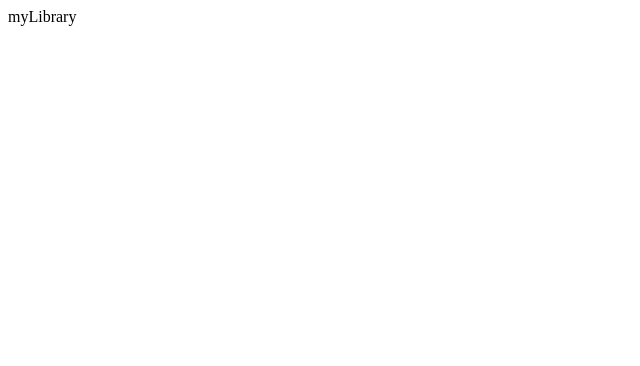
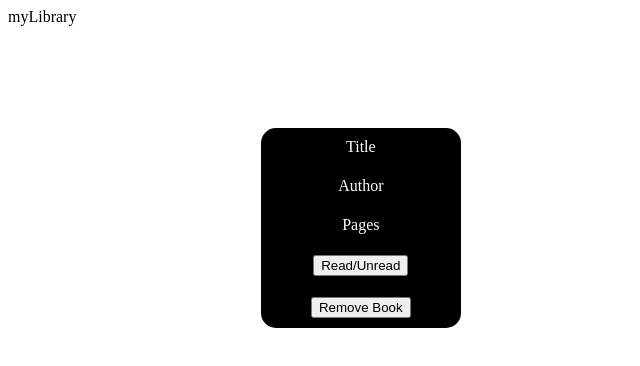
Before and after one commit to JS-Project96/library-app, a plain HTML site: page index.html in a window 1280 px wide. Shown: the whole page, without its empty margins (0-640 px from the left). Drawn offline with Linux system fonts and the light colour scheme.

Commit message:
added dummy text, layout and temporary style of an added book

```diff
--- a/index.html
+++ b/index.html
@@ -15,7 +15,13 @@
         <div class="sidebar">
         </div>
         <main>
-
+            <div class="book-card">
+                <div>Title</div>
+                <div>Author</div>
+                <div>Pages</div>
+                <button>Read/Unread</button>
+                <button>Remove Book</button>
+            </div>
         </main>
     </div>
 </body>
--- a/styles/style.css
+++ b/styles/style.css
@@ -2,6 +2,7 @@
     display: grid;
     grid-template-columns: 1fr 4fr;
     grid-template-rows: 1fr 5fr;
+    height: 90vh;
 }
 
 header {
@@ -12,3 +13,15 @@ header {
     grid-column: 1 / 2;
     grid-row: 2 / 5;
 }
+
+.book-card {
+    height: 200px;
+    width: 200px;
+    color: white;
+    background-color: black;
+    display: flex;
+    flex-direction: column;
+    align-items: center;
+    justify-content: space-around;
+    border-radius: 15px;
+}
```
